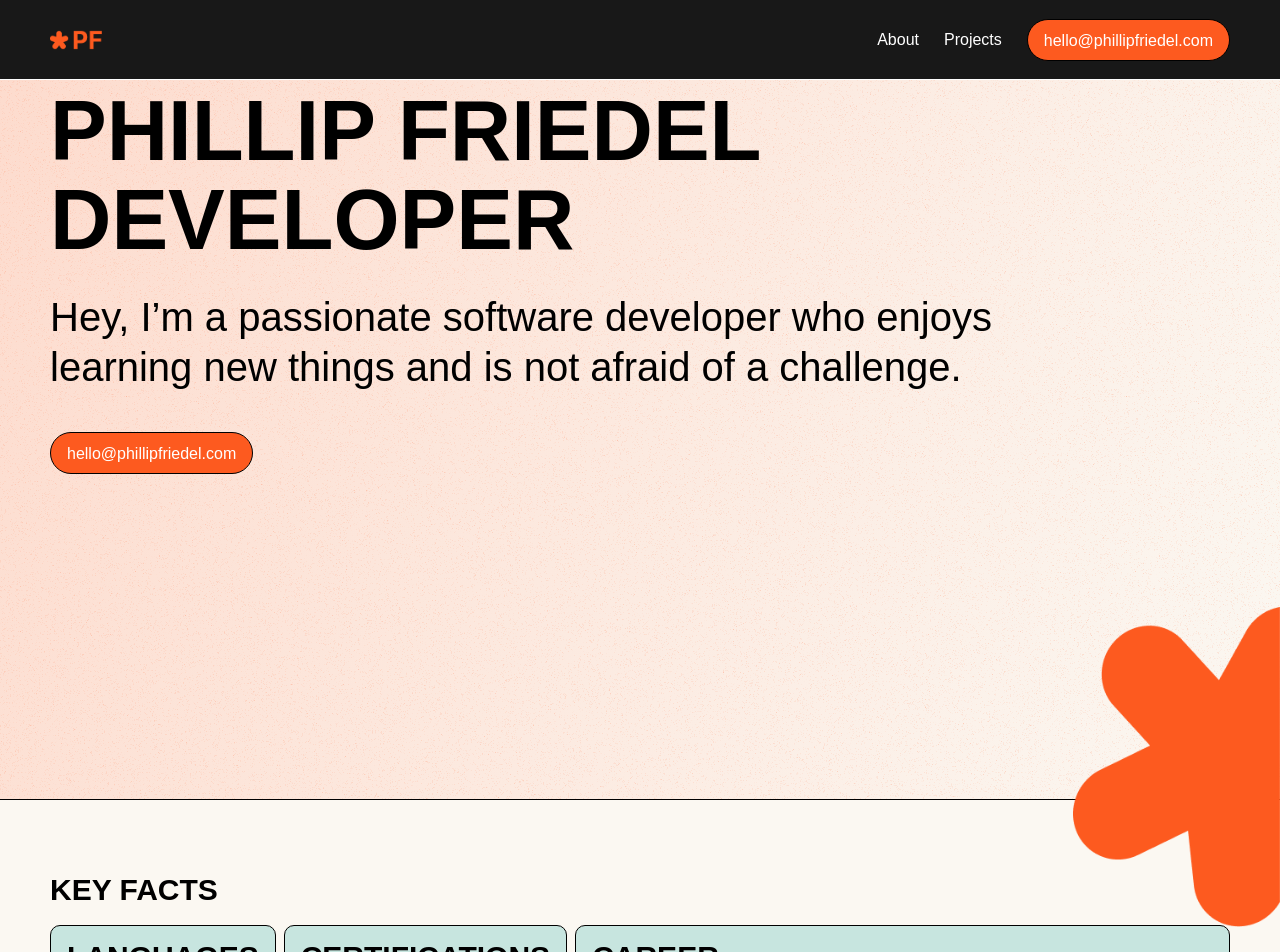
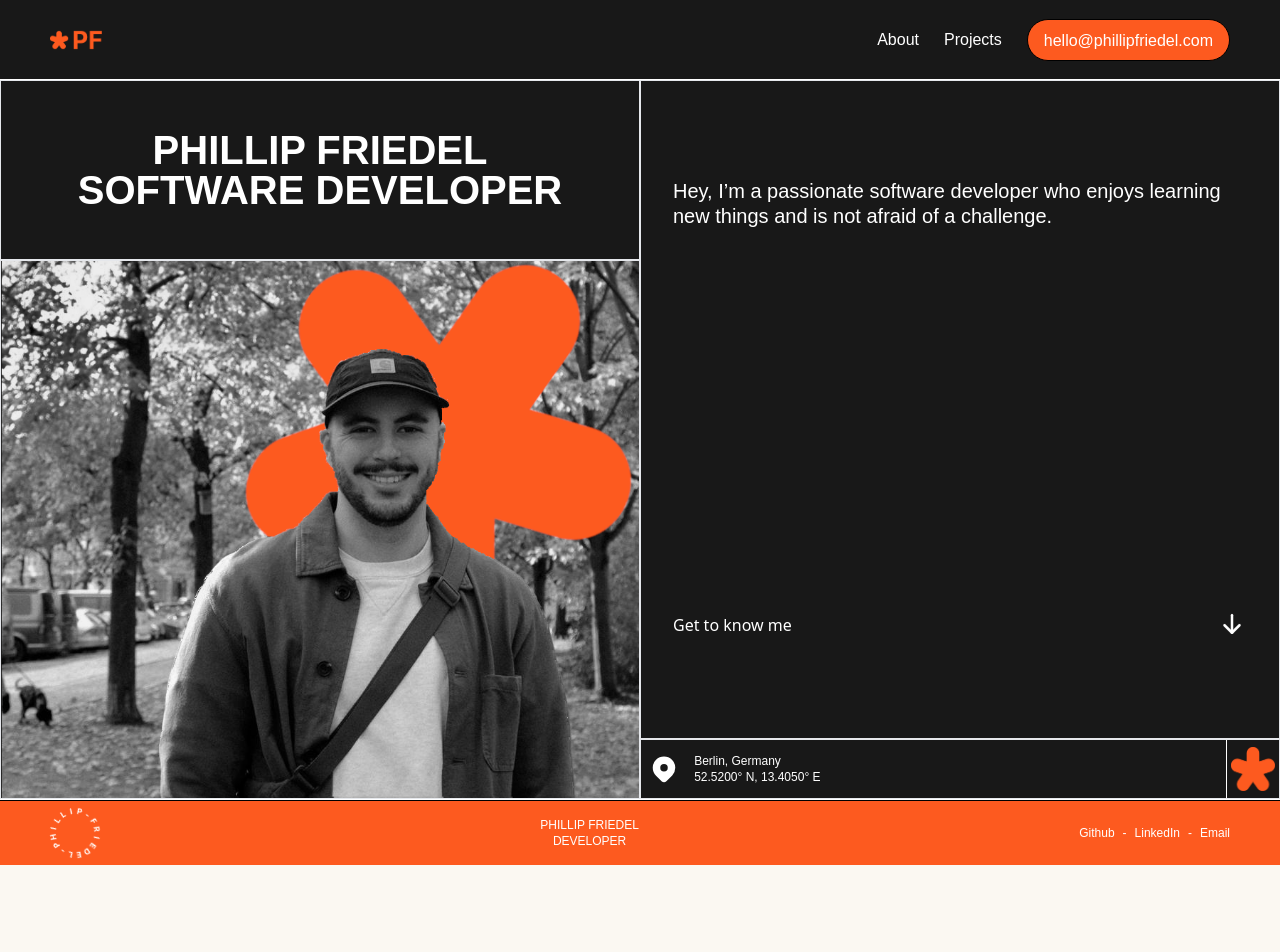
Before and after one commit to phillipfriedelj/personal-website, a React (Vite) app: page / in a window 1280 px wide. Shown: the top 952 px of the page. After the commit the page ends 867 px from the top, so only its background shows below. Built offline with nearby package versions, Linux system fonts and the light colour scheme.

Commit message:
Updated banner

```diff
--- a/package.json
+++ b/package.json
@@ -12,6 +12,7 @@
   },
   "dependencies": {
     "@fontsource-variable/inter": "^5.0.17",
+    "@tabler/icons-react": "^3.3.0",
     "react": "^18.2.0",
     "react-dom": "^18.2.0"
   },
--- a/src/App.jsx
+++ b/src/App.jsx
@@ -8,12 +8,11 @@ import DividerDecoration from "./components/dividers/DividerDecoration";
 function App() {
   return (
     <div className="w-full">
-			<div className="h-screen max-h-screen flex flex-col bg-noise-gradient">
+      <div className="h-screen max-h-screen flex flex-col">
         <Navbar />
         <Banner />
-				<DividerDecoration />
       </div>
-			<KeyFacts />
+      {/* <KeyFacts /> */}
       <Divider />
       <Footer />
     </div>
--- a/src/index.css
+++ b/src/index.css
@@ -3,36 +3,6 @@
 @tailwind base;
 @tailwind components;
 @tailwind utilities;
-
-@layer utilities {
-  .font-thin {
-    font-variation-settings: "wght" 100;
-  }
-  .font-extralight {
-    font-variation-settings: "wght" 200;
-  }
-  .font-light {
-    font-variation-settings: "wght" 300;
-  }
-  .font-normal {
-    font-variation-settings: "wght" 400;
-  }
-  .font-medium {
-    font-variation-settings: "wght" 500;
-  }
-  .font-semibold {
-    font-variation-settings: "wght" 600;
-  }
-  .font-bold {
-    font-variation-settings: "wght" 700;
-  }
-  .font-extrabold {
-    font-variation-settings: "wght" 800;
-  }
-  .font-black {
-    font-variation-settings: "wght" 900;
-  }
-}
 
 *,
 *::before,
--- a/src/sections/Banner.jsx
+++ b/src/sections/Banner.jsx
@@ -1,22 +1,60 @@
-import EmailButton from "../components/buttons/EmailButton";
-
+import { IconMapPinFilled, IconArrowDown } from "@tabler/icons-react";
+import bigAsterisk from "../assets/asterisk_big.png";
 export default function Banner() {
-	return(
-		<div className="leading-normal pt-2 flex flex-col flex-grow">
-			<div className="px-[20px] md:px-[50px]">
-				<h1 className="font-inter font-bold text-large md:text-extra-large leading-none pb-1">
+  return (
+    <div className="leading-normal flex flex-col flex-grow bg-dark-gray border-b border-white">
+      <div className="grid grid-cols-2 grid-rows-12 h-full">
+        <div className=" border row-span-3 content-center justify-items-center px-2">
+          <h1 className="font-inter font-bold text-large md:text-[40px] leading-none text-white">
             PHILLIP FRIEDEL
           </h1>
-				<h2 className="font-inter font-bold text-large md:text-extra-large leading-none">
-					DEVELOPER
+          <h2 className="font-inter font-bold text-large md:text-[40px] leading-none text-white">
+            SOFTWARE DEVELOPER
           </h2>
-				<p className="font-inter font-medium text-medium md:text-large leading-tight pt-[15px] md:pt-[30px] pb-[20px] md:pb-[40px] sm:w-4/5 ">
-					Hey, I’m a passionate software developer who enjoys learning new things and is not afraid of a challenge.
+        </div>
+        <div className=" border row-span-11 content-center justify-items-center">
+          <div className="flex flex-col p-8 justify-between h-4/5">
+            <p className="font-inter font-medium text-xs md:text-medium leading-tight text-white">
+              Hey, I’m a passionate software developer who enjoys learning new
+              things and is not afraid of a challenge.
             </p>
-				{/* TODO Add Discover text */}
-				<EmailButton
-					text="hello@phillipfriedel.com"
+            <div className="flex w-full text-white items-center justify-between">
+              <p>Get to know me</p>
+              <IconArrowDown
+                size={30}
+                color="white"
+                stroke={2}
+                className="self-center col-start-1 animate-bounce"
               />
+            </div>
+          </div>
+        </div>
+        <div className="border row-span-9 bg-banner-image bg-cover"></div>
+        <div className=" row-start-12 border row-span-1 col-start-2 items-center grid grid-cols-12 grid-rows-1">
+          <IconMapPinFilled
+            size={30}
+            color="white"
+            stroke={1}
+            className="self-center col-start-1 mx-2"
+          />
+          <div className="flex flex-col col-start-2 col-span-6">
+            <p className="text-white font-inter font-light text-xs">
+              Berlin, Germany
+            </p>
+            <p className="text-white font-inter font-thin text-xs">
+              52.5200° N, 13.4050° E
+            </p>
+          </div>
+
+          <div className="h-full p-1 col-start-12 col-span-1 border-l border-white">
+            <div className="h-full w-auto bg-no-repeat bg-asterisk-image bg-contain bg-center"></div>
+            {/* <img
+              className="object-cover max-w-full max-h-full"
+              src={bigAsterisk}
+              alt="Asterisk image"
+            /> */}
+          </div>
+        </div>
       </div>
     </div>
   );
--- a/tailwind.config.js
+++ b/tailwind.config.js
@@ -44,6 +44,11 @@ export default {
       backgroundImage: {
         "noise-gradient":
           "url(./src/assets/noise-1000x500.png), linear-gradient(112deg, rgba(253,219,205,1) 0%, rgba(251,248,242,1) 100%);",
+        "banner-image": "url(./src/assets/profile_bw.png)",
+        "asterisk-image": "url(./src/assets/asterisk_big.png)",
+      },
+      gridTemplateRows: {
+        16: "repeat(16, minmax(0, 1fr))",
       },
     },
   },
```
Also changed, not shown: 1 other file (tests, documents, lock files or other folders). Lines whose indentation alone changed are shown as unchanged.
